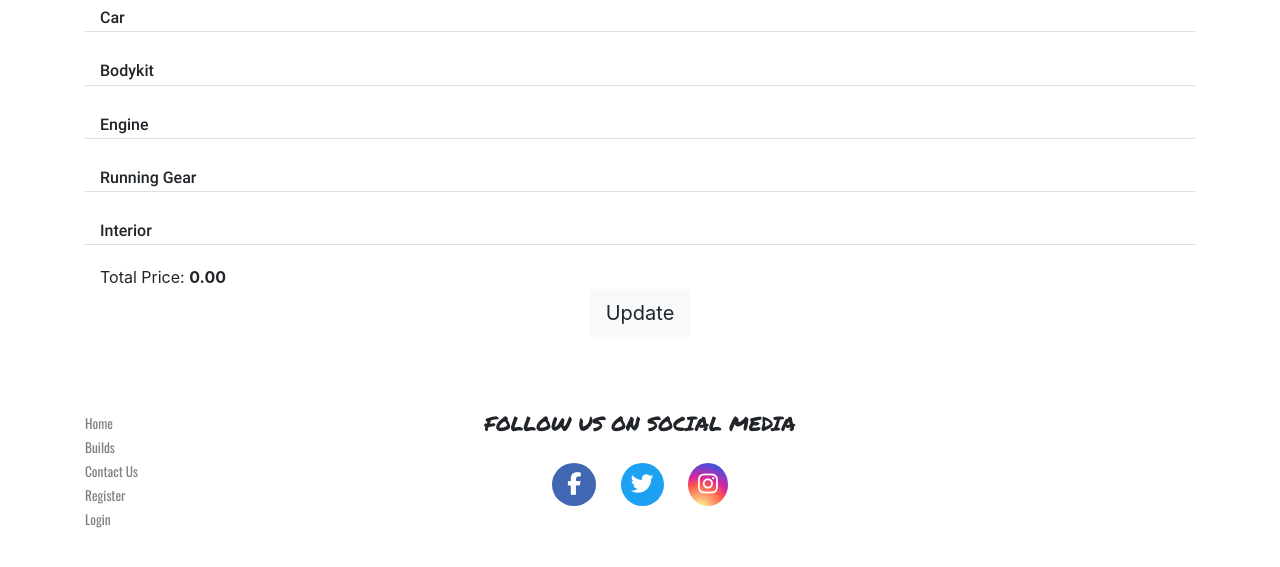
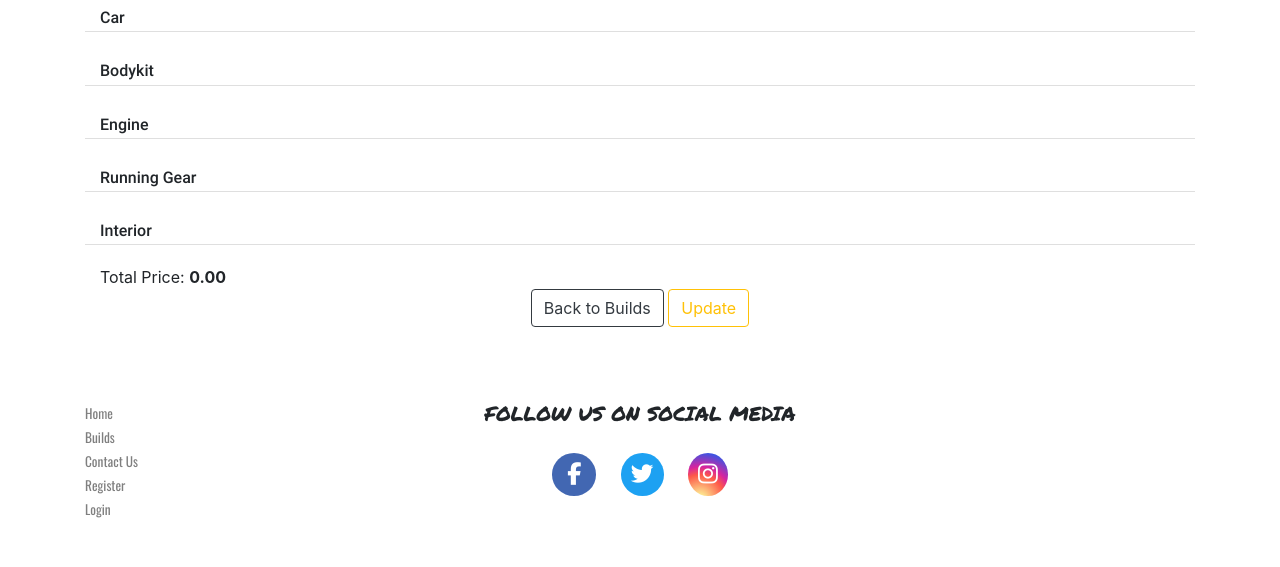
Before and after one commit to msped/AutoLog, a Flask app: template templates/edit.html in a window 1280 px wide. Shown: the part 189-756 px from the top of the page. Run offline with Flask 2, Linux system fonts and the light colour scheme; the template is opened without the code that fills it: most values are stand-ins (such as "Sample title", 1, 10 or a date in 2020); some libraries are stand-ins or nearby versions.

Commit message:
Added bootstrap buttons for visual indication and js content block

```diff
--- a/templates/edit.html
+++ b/templates/edit.html
@@ -257,9 +257,14 @@ Edit a build
 
     <!--Submit-->
     <div class="text-center">
-        <button type="submit" class="btn btn-light btn-lg">Update</button>
+        <a class="btn btn-outline-dark" href="{{ url_for('builds') }}">Back to Builds</a>
+        <button type="submit" class="btn btn-outline-warning">Update</button>
     </div>
 
 </form>
 
 {% endblock content %}
+
+{% block js %}
+    <script src="{{ url_for('static', filename='js/create-edit.js' )}}"></script>
+{% endblock js %}
```
